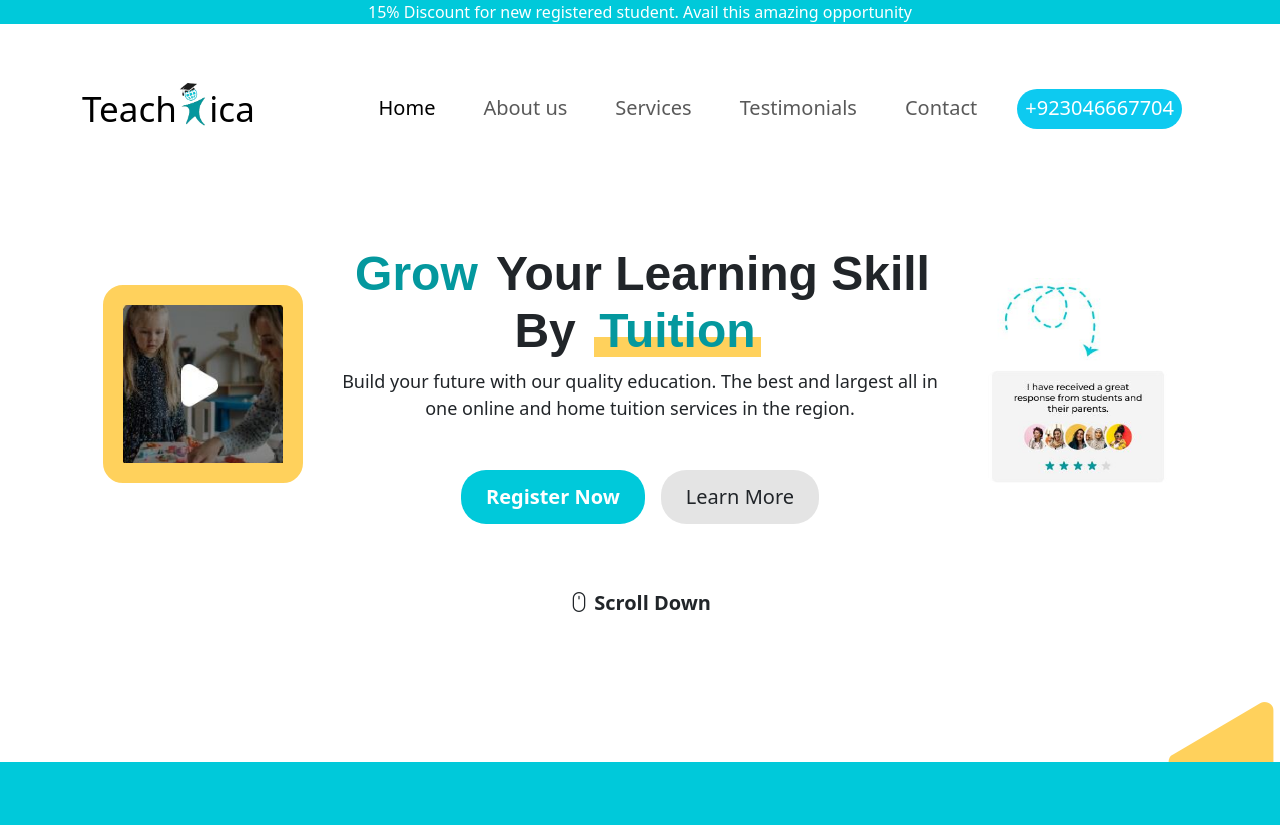
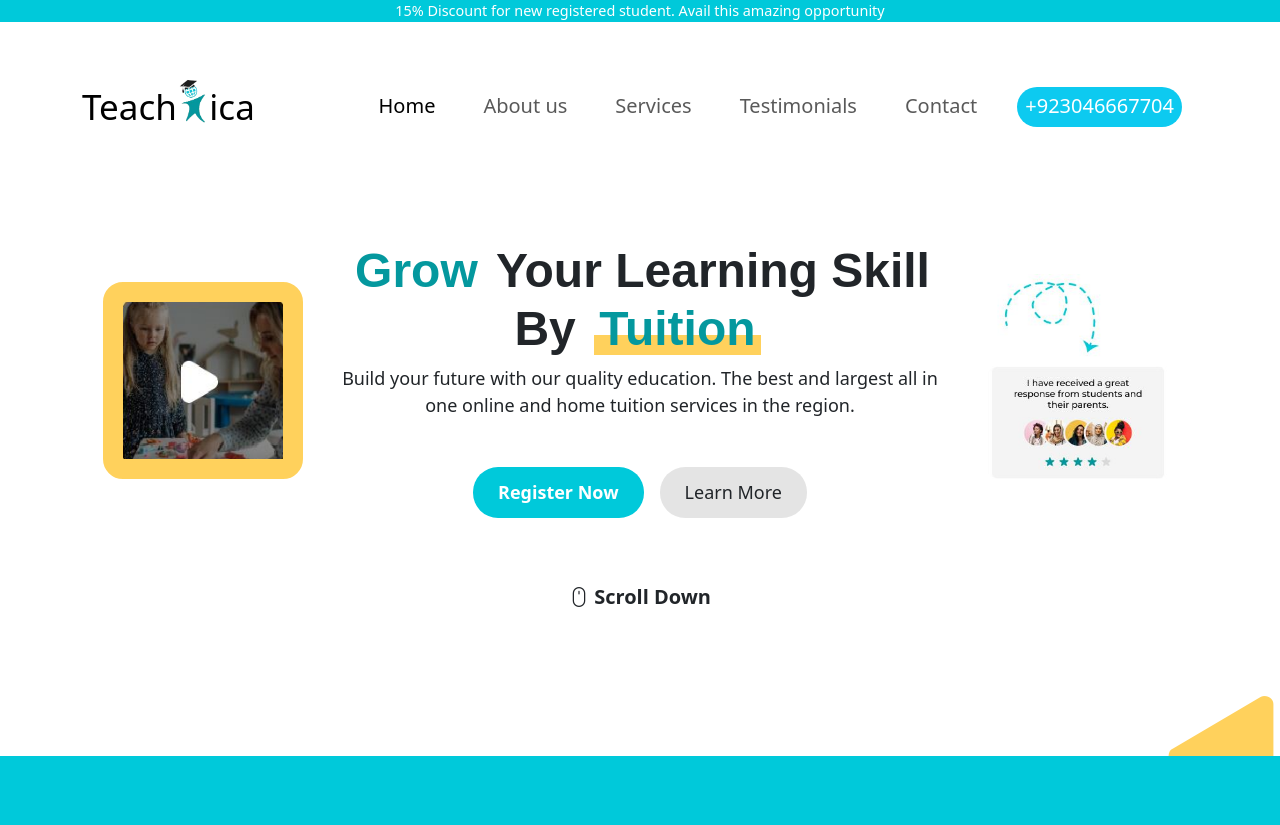
Before and after one commit to ShahidJanAmin/TechricSimple, a plain HTML site: page index.html in a window 1280 px wide. Shown: the top 825 px of the page. Drawn offline with nearby package versions, Linux system fonts and the light colour scheme.

Commit message:
some text size are changed

```diff
--- a/index.css
+++ b/index.css
@@ -50,7 +50,7 @@
 .btn-submit,
 .btn-contact {
     width: fit-content;
-    font-size: 20px;
+    font-size: 18px;
     padding: 12px 25px;
     border-radius: 25px;
     transition: 0.5s;
--- a/index.html
+++ b/index.html
@@ -21,7 +21,7 @@
 
     <!-- discount head  -->
     <div class="container-fluid " id="discountHead">
-      <p class="text-center text-white ">
+      <p class="text-center text-white" style="font-size:0.9em">
         15% Discount for new registered student. Avail this amazing opportunity
       </p>
 
@@ -108,7 +108,7 @@
               style="width: 100%; height:100%; object-fit: cover;" />
           </div>
         </div>
-        <div class=" text-center my-5 fs-5 fw-bold w-100 ">
+        <div class=" text-center my-5 fs-5 fw-bold w-100">
           <i class="bi bi-mouse"></i> Scroll Down
         </div>
       </div>
```
